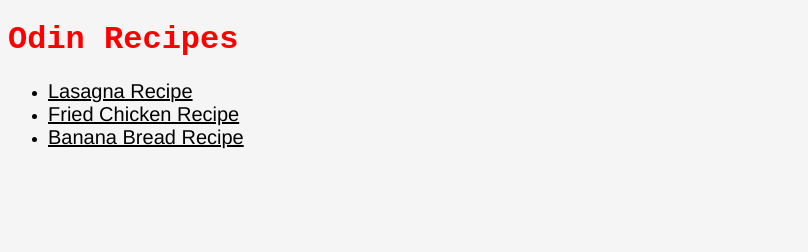
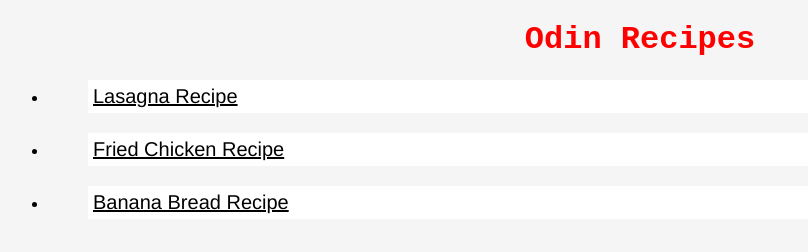
Before and after one commit to emiliobiz/odin-recipes, a plain HTML site: page index.html in a window 1280 px wide. Shown: the whole page, without its empty margins (0-808 px from the left). Drawn offline with Linux system fonts and the light colour scheme.

Commit message:
Add text-align:center to h1 title

```diff
--- a/style.css
+++ b/style.css
@@ -5,10 +5,15 @@ body {
 h1 {
     color: red;
     font-family: 'Courier New', Courier, monospace;
+    text-align: center;
 }
 
 a {
     color: black;
     font-size: 20px;
     font-family: 'Franklin Gothic Medium', 'Arial Narrow', Arial, sans-serif;
+    margin: 20px 40px;
+    padding: 5px;
+    display: block;
+    background-color: white;
 }
```
